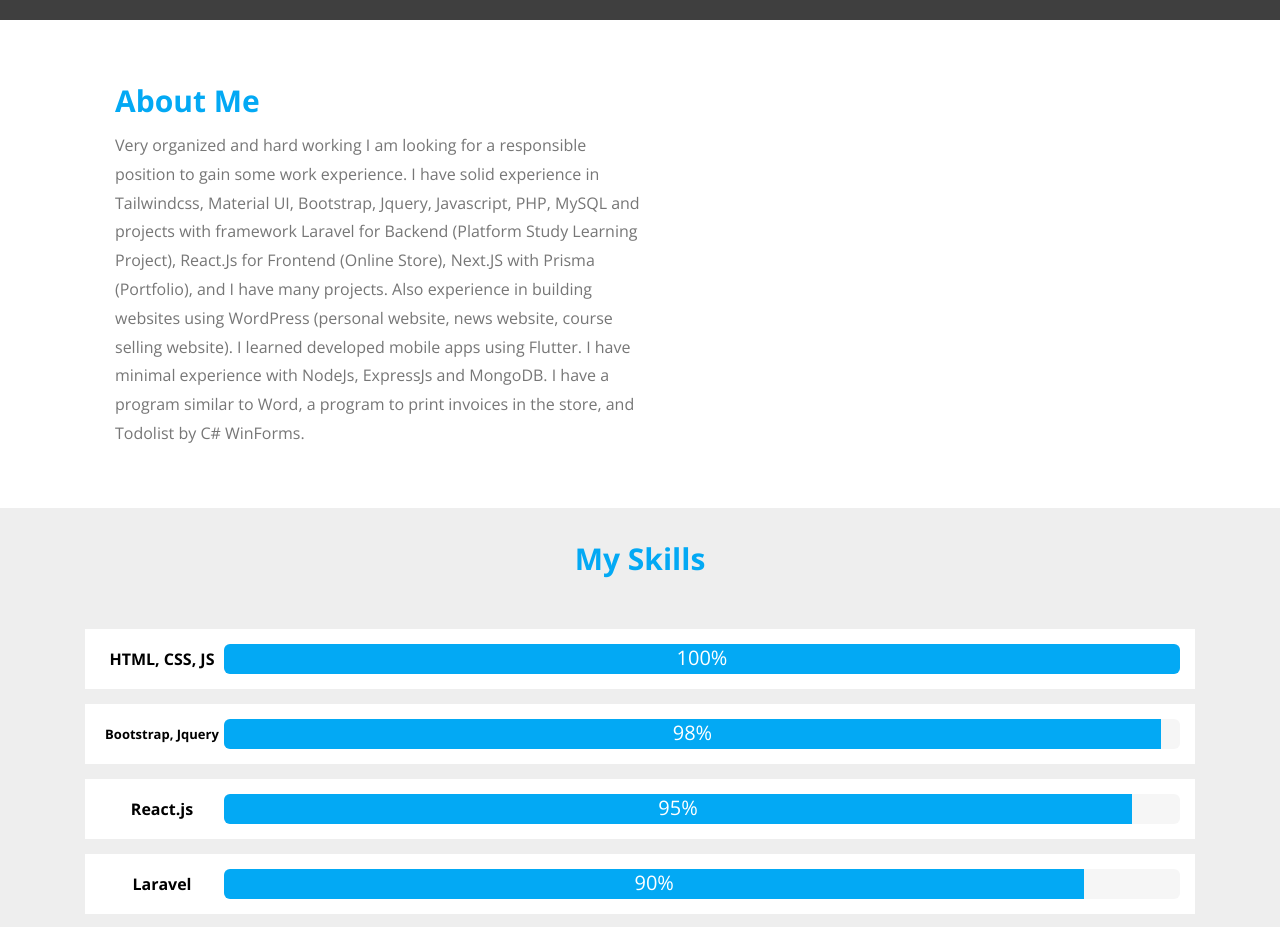
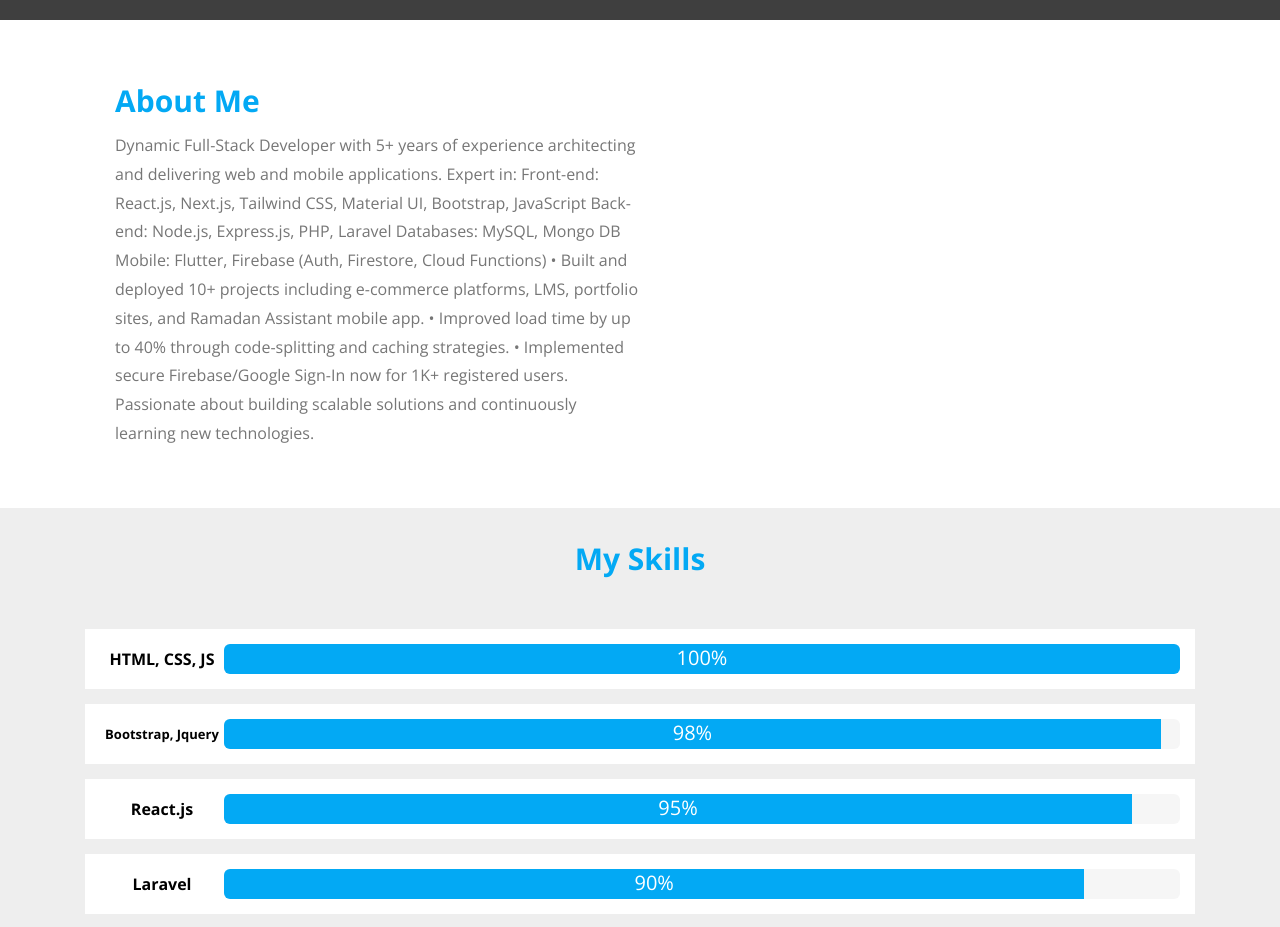
Before and after one commit to AsaadHayani/personal-portfolio, a plain HTML site: page index.html in a window 1280 px wide. Shown: the part 780-1707 px from the top of the page. Drawn offline with nearby package versions, Linux system fonts and the light colour scheme; grey boxes are pictures that could not be loaded.

Commit message:
Update index.html

```diff
--- a/index.html
+++ b/index.html
@@ -108,17 +108,24 @@
         <div class="info">
           <h2>About Me</h2>
           <p>
-            Very organized and hard working I am looking for a responsible
-            position to gain some work experience. I have solid experience in
-            Tailwindcss, Material UI, Bootstrap, Jquery, Javascript, PHP, MySQL
-            and projects with framework Laravel for Backend (Platform Study
-            Learning Project), React.Js for Frontend (Online Store), Next.JS
-            with Prisma (Portfolio), and I have many projects. Also experience
-            in building websites using WordPress (personal website, news
-            website, course selling website). I learned developed mobile apps
-            using Flutter. I have minimal experience with NodeJs, ExpressJs and
-            MongoDB. I have a program similar to Word, a program to print
-            invoices in the store, and Todolist by C# WinForms.
+            Dynamic Full-Stack Developer with 5+ years of
+            experience architecting and delivering web and mobile
+            applications. Expert in:
+            Front-end: React.js, Next.js, Tailwind CSS, Material UI,
+            Bootstrap, JavaScript
+            Back-end: Node.js, Express.js, PHP, Laravel
+            Databases: MySQL, Mongo DB
+            Mobile: Flutter, Firebase (Auth, Firestore, Cloud
+            Functions)
+            • Built and deployed 10+ projects including e-commerce
+            platforms, LMS, portfolio sites, and Ramadan
+            Assistant mobile app.
+            • Improved load time by up to 40% through code-splitting
+            and caching strategies.
+            • Implemented secure Firebase/Google Sign-In now for
+            1K+ registered users.
+            Passionate about building scalable solutions and
+            continuously learning new technologies.
           </p>
         </div>
         <div class="img">
```
